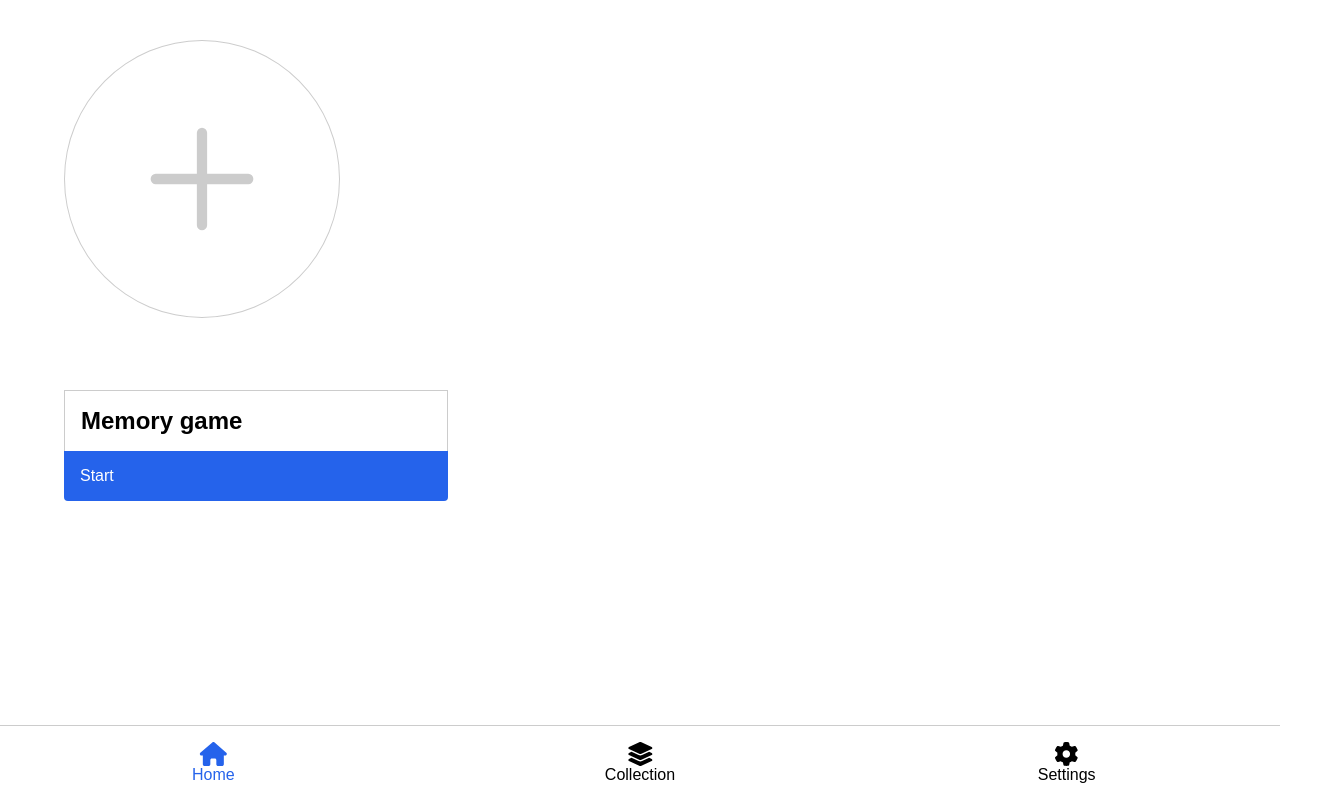
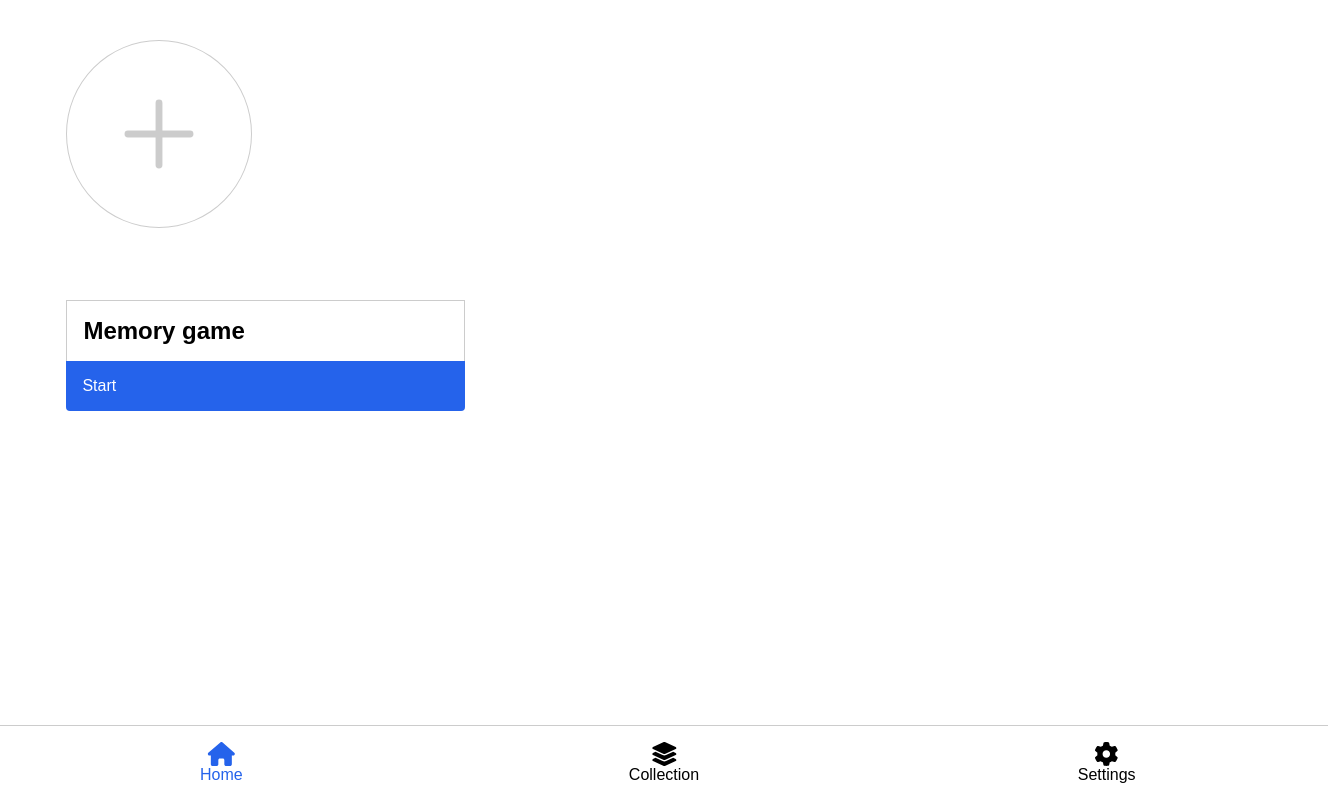
Before and after one commit to Markiesch/MemoryGame, a Nuxt app: page / in a window 1280 px wide. Shown: the whole page, 1328 px wide, since content can reach past the window. Built offline with nearby package versions, Linux system fonts and the light colour scheme.

Commit message:
Fixed bot not playing as starting player

```diff
--- a/pages/game.vue
+++ b/pages/game.vue
@@ -120,6 +120,10 @@
 
   handleClick(card);
 }
+
+onMounted(() => {
+  playBot();
+});
 </script>
 
 <style lang="scss" scoped>
--- a/styles/pages/_index.scss
+++ b/styles/pages/_index.scss
@@ -1,6 +1,6 @@
 .card--container {
   display: grid;
-  grid-template-columns: repeat(auto-fill, minmax(15rem, 1fr));
+  grid-template-columns: repeat(auto-fill, minmax(11rem, 1fr));
   gap: 1rem;
   padding: 2.5rem 0;
 }
```
